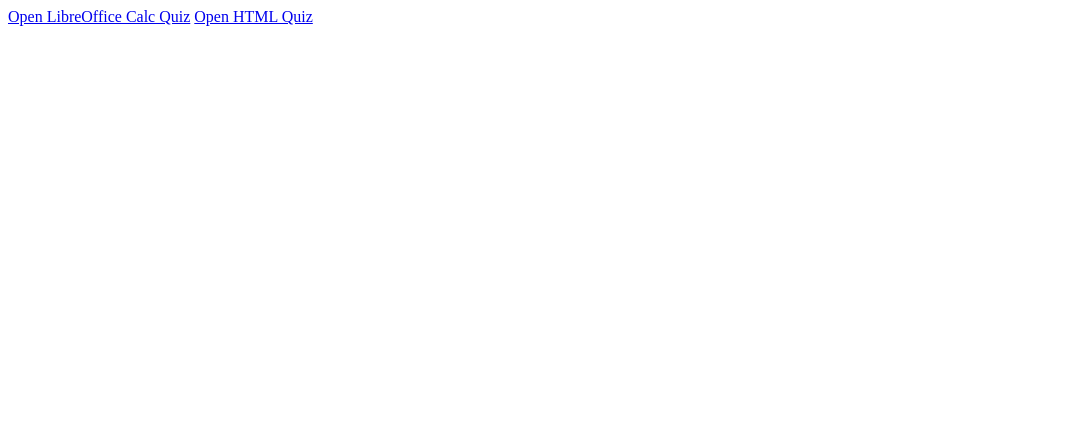
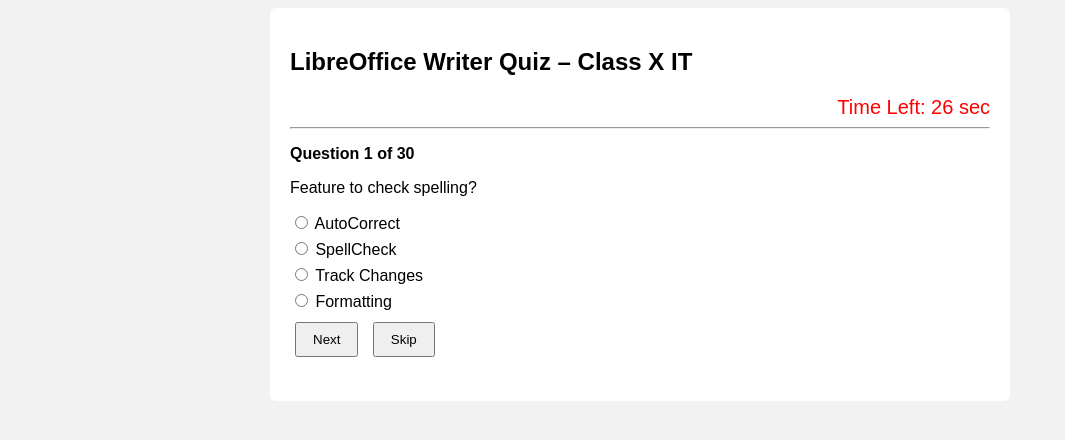
Before and after one commit to monasinghjnv-create/xyz, a plain HTML site: page index.html in a window 1280 px wide. Shown: the whole page, without its empty margins (0-1065 px from the left). Drawn offline with Linux system fonts and the light colour scheme.

Commit message:
Update index.html

```diff
--- a/index.html
+++ b/index.html
@@ -1,10 +1,170 @@
+<!DOCTYPE html>
 <html>
 <head>
-<title>
-</title>
+<meta charset="UTF-8">
+<title>LibreOffice Writer Quiz - Class X IT</title>
+
+<style>
+body {
+    font-family: Arial;
+    background: #f2f2f2;
+}
+.container {
+    width: 700px;
+    background: white;
+    margin: auto;
+    padding: 20px;
+    border-radius: 6px;
+}
+#timer {
+    text-align: right;
+    font-size: 20px;
+    color: red;
+}
+.option {
+    display: block;
+    margin: 6px 0;
+}
+.correct {
+    color: green;
+    font-weight: bold;
+}
+.incorrect {
+    color: red;
+    font-weight: bold;
+}
+button {
+    padding: 8px 16px;
+    margin: 5px;
+}
+</style>
 </head>
+
 <body>
-    <a href ="calc_quiz_class10.html" target="_blank">Open LibreOffice Calc Quiz</a>
-    <a href ="quiz.html" target="_blank">Open HTML Quiz</a>
+
+<div class="container">
+<h2>LibreOffice Writer Quiz – Class X IT</h2>
+<div id="timer"></div>
+<hr>
+
+<div id="quiz"></div>
+
+<button onclick="nextQuestion()">Next</button>
+<button onclick="skipQuestion()">Skip</button>
+
+<h3 id="result"></h3>
+</div>
+
+<script>
+// ---------------- QUESTIONS (30) ----------------
+let questions = [
+ {q:"LibreOffice Writer is used for?", o:["Spreadsheets","Word Processing","Presentations","Database"], a:1},
+ {q:"File extension for Writer documents?", o:[".ods",".odt",".odp",".odb"], a:1},
+ {q:"Default font in LibreOffice Writer?", o:["Arial","Liberation Serif","Times New Roman","Calibri"], a:1},
+ {q:"Shortcut to save a document?", o:["Ctrl+S","Ctrl+P","Ctrl+O","Ctrl+N"], a:0},
+ {q:"Shortcut to copy text?", o:["Ctrl+X","Ctrl+C","Ctrl+V","Ctrl+Z"], a:1},
+ {q:"Shortcut to paste text?", o:["Ctrl+X","Ctrl+C","Ctrl+V","Ctrl+Z"], a:2},
+ {q:"Shortcut to undo an action?", o:["Ctrl+Y","Ctrl+Z","Ctrl+U","Ctrl+T"], a:1},
+ {q:"Used to create numbered list?", o:["Bullets","Numbering","Table","Header"], a:1},
+ {q:"Used to create bullet points?", o:["Bullets","Numbering","Table","Hyperlink"], a:0},
+ {q:"Feature to check spelling?", o:["AutoCorrect","SpellCheck","Track Changes","Formatting"], a:1},
+ {q:"Shortcut to print document?", o:["Ctrl+P","Ctrl+S","Ctrl+O","Ctrl+N"], a:0},
+ {q:"Used to insert page number?", o:["Insert→Page Number","Format→Page","Tools→Number","Edit→Number"], a:0},
+ {q:"Default page orientation?", o:["Landscape","Portrait","Both","None"], a:1},
+ {q:"Used to create a table?", o:["Insert→Table","Format→Table","Tools→Table","Edit→Table"], a:0},
+ {q:"Used to insert image?", o:["Insert→Picture","Format→Picture","Tools→Picture","Edit→Picture"], a:0},
+ {q:"Feature to track changes?", o:["SpellCheck","AutoCorrect","Track Changes","Styles"], a:2},
+ {q:"Shortcut to select all?", o:["Ctrl+A","Ctrl+S","Ctrl+C","Ctrl+V"], a:0},
+ {q:"Used to set line spacing?", o:["Format→Paragraph","Tools→Paragraph","Insert→Paragraph","Edit→Paragraph"], a:0},
+ {q:"Used to set margins?", o:["Format→Page","Tools→Page","Insert→Page","Edit→Page"], a:0},
+ {q:"Used to insert header/footer?", o:["Insert→Header/Footer","Format→Header/Footer","Tools→Header/Footer","Edit→Header/Footer"], a:0},
+ {q:"Default page size?", o:["A3","A4","Letter","Legal"], a:1},
+ {q:"Shortcut to open document?", o:["Ctrl+O","Ctrl+N","Ctrl+S","Ctrl+P"], a:0},
+ {q:"Used to apply styles?", o:["Format→Styles","Insert→Styles","Tools→Styles","Edit→Styles"], a:0},
+ {q:"Used to add hyperlink?", o:["Insert→Hyperlink","Format→Hyperlink","Tools→Hyperlink","Edit→Hyperlink"], a:0},
+ {q:"Used to find text?", o:["Ctrl+F","Ctrl+H","Ctrl+G","Ctrl+E"], a:0},
+ {q:"Used to replace text?", o:["Ctrl+F","Ctrl+H","Ctrl+G","Ctrl+E"], a:1},
+ {q:"Shortcut for bold text?", o:["Ctrl+B","Ctrl+I","Ctrl+U","Ctrl+L"], a:0},
+ {q:"Shortcut for italic text?", o:["Ctrl+B","Ctrl+I","Ctrl+U","Ctrl+L"], a:1},
+ {q:"Shortcut for underline text?", o:["Ctrl+B","Ctrl+I","Ctrl+U","Ctrl+L"], a:2},
+ {q:"Used to insert special characters?", o:["Insert→Symbol","Format→Symbol","Tools→Symbol","Edit→Symbol"], a:0}
+];
+
+// Shuffle questions
+questions.sort(() => Math.random() - 0.5);
+
+let index = 0;
+let score = 0;
+let time = 30;
+let timer;
+let answered = false;
+
+function startTimer() {
+    time = 30;
+    clearInterval(timer);
+    timer = setInterval(() => {
+        document.getElementById("timer").innerHTML =
+            "Time Left: " + time + " sec";
+        time--;
+        if (time < 0) {
+            clearInterval(timer);
+            skipQuestion();
+        }
+    }, 1000);
+}
+
+function showQuestion() {
+    if (index >= questions.length) {
+        document.getElementById("quiz").innerHTML = "";
+        document.getElementById("result").innerHTML =
+            `<b>Quiz Completed!</b><br>Your Score: ${score} / 30`;
+        clearInterval(timer);
+        return;
+    }
+
+    answered = false;
+    startTimer();
+
+    let q = questions[index];
+    let html = `<p><b>Question ${index + 1} of 30</b></p>`;
+    html += `<p>${q.q}</p>`;
+
+    q.o.forEach((opt, i) => {
+        html += `<label class="option">
+                 <input type="radio" name="ans" onclick="checkAnswer(${i})">
+                 ${opt}</label>`;
+    });
+
+    document.getElementById("quiz").innerHTML = html;
+}
+
+function checkAnswer(choice) {
+    if (answered) return;
+    answered = true;
+    clearInterval(timer);
+
+    let options = document.querySelectorAll(".option");
+    options.forEach((opt, i) => {
+        if (i === questions[index].a) opt.classList.add("correct");
+        if (i === choice && i !== questions[index].a) opt.classList.add("incorrect");
+    });
+
+    if (choice === questions[index].a) score++;
+}
+
+function nextQuestion() {
+    index++;
+    showQuestion();
+}
+
+function skipQuestion() {
+    index++;
+    showQuestion();
+}
+
+// Start quiz
+showQuestion();
+</script>
+
 </body>
 </html>
```
